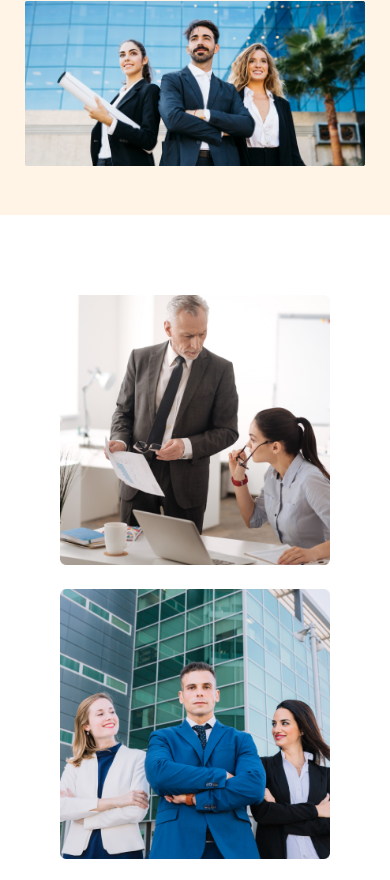
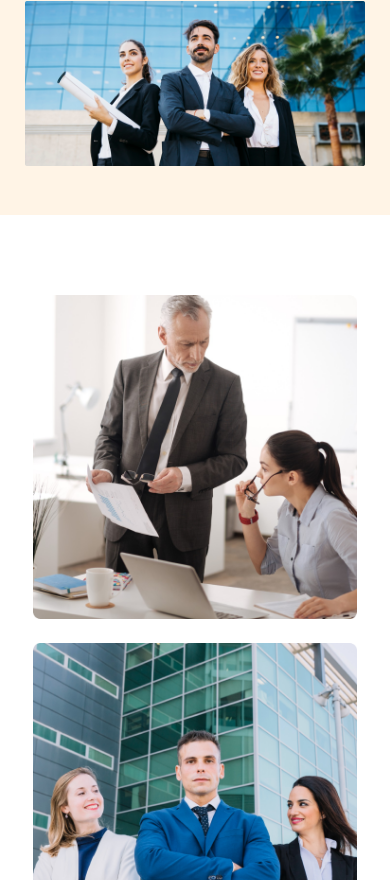
Before and after one commit to mdashraful/g3-architects-a-2, a plain HTML site: page index.html in a window 390 px wide. Shown: the part 736-1616 px from the top of the page. Drawn offline with nearby package versions, Linux system fonts and the light colour scheme.

Commit message:
quick sectiob small device padding fixed

```diff
--- a/style.css
+++ b/style.css
@@ -324,8 +324,14 @@ footer p {
     .our-team-members {
         grid-template-columns: 1fr;
     }
+    .quick-features {
+        padding: 80px 0;
+    }
     .quick-features-gallery {
         text-align: center;
+    }
+    .quick-features-gallery img{
+        width: 90%;
     }
     .name {
         margin-top: 25px;
```
